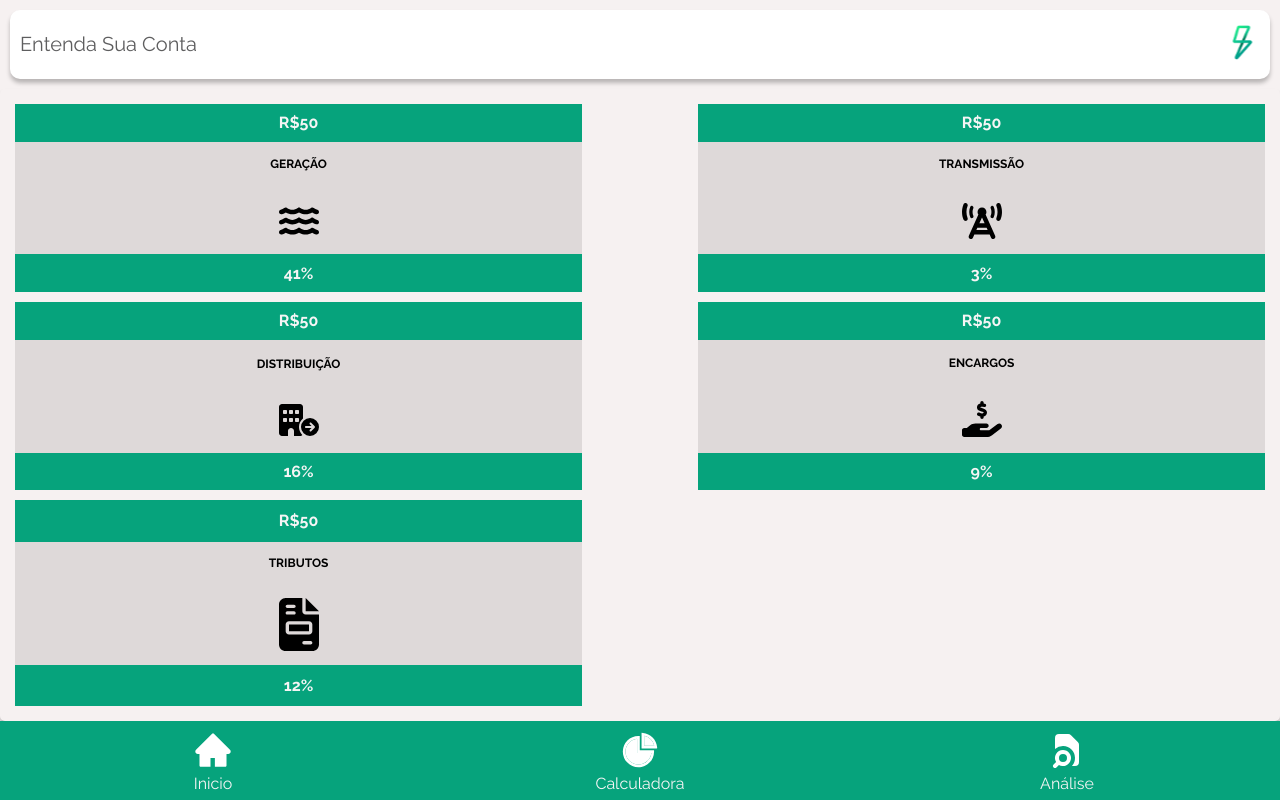
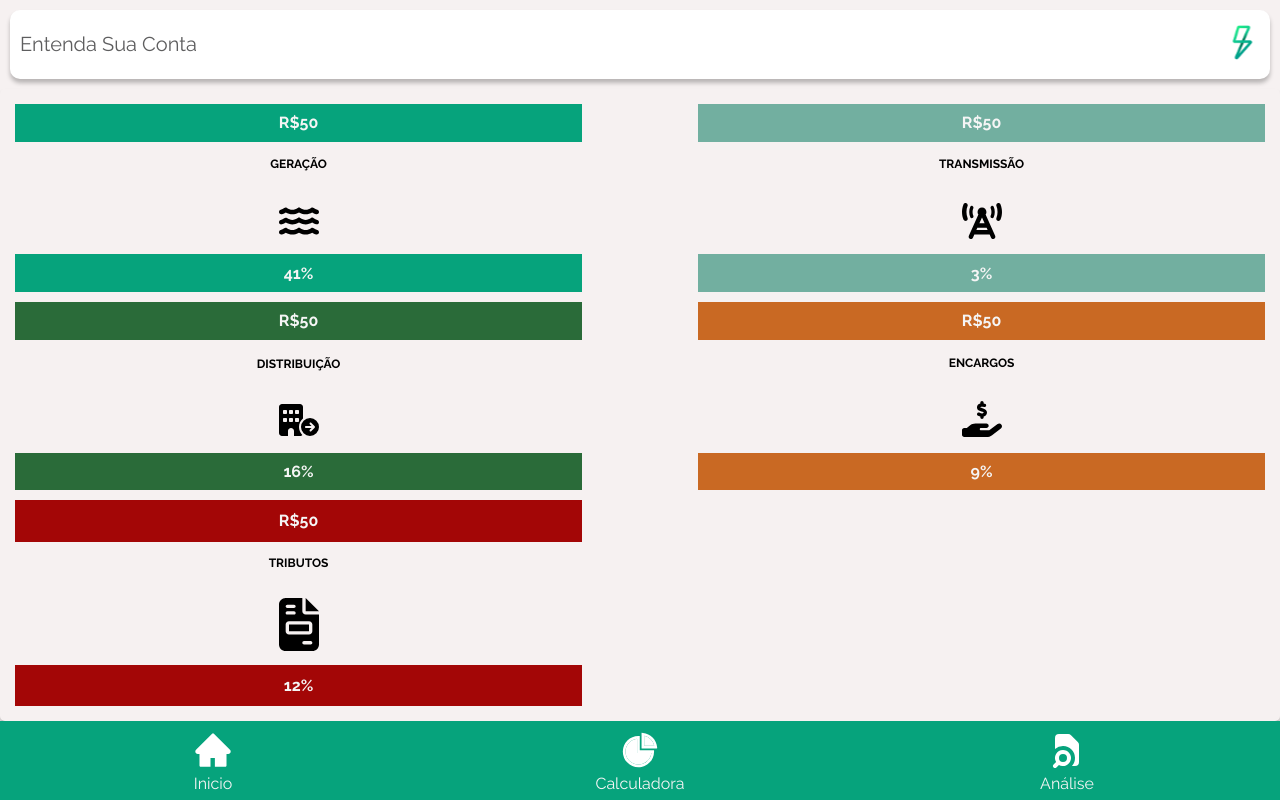
Before and after one commit to IgorNascimentoDEV/3nergize, a React (Vite) app in the folder 3nergizer/: page /Analysis in a window 1280 px wide. Built offline with nearby package versions, Linux system fonts and the light colour scheme.

Commit message:
editando cores separadamente dos componentes da analise

```diff
--- a/3nergizer/src/components/analysisComponents/AnalisyItem.tsx
+++ b/3nergizer/src/components/analysisComponents/AnalisyItem.tsx
@@ -1,12 +1,14 @@
 import React from 'react';
 import * as S from './styles'
+import { CSSProperties } from 'styled-components';
 
 interface AnalisyPanelItemProps {
     value?: number;
     name?: string;
     img?: string;
     rate?: number;
-    children?:React.ReactNode
+    headerColor?:string;
+    botttomColor?:string;
   }
 
   const AnalisyPanelItem = ({
@@ -14,21 +16,21 @@ interface AnalisyPanelItemProps {
     name,
     img,
     rate,
-    children
+    headerColor,
+    botttomColor
   }: AnalisyPanelItemProps) => {
     return (
       <S.StyledAnalisyPanelItem>
-        {children}
-        <header  className="ge">
+        <header style={{backgroundColor:headerColor}}>
           <p>R${value}</p>
         </header>
 
-        <article className="ge tr di en tr">
+        <article>
           <p>{name}</p>
           <img src={img} alt="" />
         </article>
 
-        <footer className="ge tr di en tr">
+        <footer style={{backgroundColor:botttomColor}}>
           <p>{rate}%</p>
         </footer>
       </S.StyledAnalisyPanelItem>
--- a/3nergizer/src/components/analysisComponents/AnalisyPanel.tsx
+++ b/3nergizer/src/components/analysisComponents/AnalisyPanel.tsx
@@ -14,11 +14,46 @@ interface AnalisyPanelProps {}
 const AnalisyPanel = ({}: AnalisyPanelProps) => {
   return (
     <S.StyledAnalisyPanel>
-      <AnalisyPanelItem value={50} name="GERAÇÃO" img={water} rate={41} />
-      <AnalisyPanelItem value={50} name="TRANSMISSÃO" img={tower} rate={3}/>
-      <AnalisyPanelItem value={50} name="DISTRIBUIÇÃO" img={building} rate={16}/>
-      <AnalisyPanelItem value={50} name="ENCARGOS" img={hand} rate={9}/>
-      <AnalisyPanelItem value={50} name="TRIBUTOS" img={file} rate={12}/>
+      <AnalisyPanelItem
+        value={50}
+        name="GERAÇÃO"
+        img={water}
+        rate={41}
+        headerColor="#06A37C"
+        botttomColor="#06A37C"
+      />
+      <AnalisyPanelItem
+        value={50}
+        name="TRANSMISSÃO"
+        img={tower}
+        rate={3}
+        headerColor="#72AFA0"
+        botttomColor="#72AFA0"
+      />
+      <AnalisyPanelItem
+        value={50}
+        name="DISTRIBUIÇÃO"
+        img={building}
+        rate={16}
+        headerColor="#2A6B39"
+        botttomColor="#2A6B39"
+      />
+      <AnalisyPanelItem
+        value={50}
+        name="ENCARGOS"
+        img={hand}
+        rate={9}
+        headerColor="#C96923"
+        botttomColor="#C96923"
+      />
+      <AnalisyPanelItem
+        value={50}
+        name="TRIBUTOS"
+        img={file}
+        rate={12}
+        headerColor="#A30606"
+        botttomColor="#A30606"
+      />
     </S.StyledAnalisyPanel>
   );
 };
--- a/3nergizer/src/components/analysisComponents/styles.ts
+++ b/3nergizer/src/components/analysisComponents/styles.ts
@@ -36,11 +36,12 @@ export const StyledAnalisyPanel = styled.div`
   justify-content: space-between;
 
   box-shadow: 0px 4px 4px rgba(0, 0, 0, 0.25);
-border-radius: 5px;
+  border-radius: 5px;
 
 `;
 
 export const StyledAnalisyPanelItem = styled.div`
+
   width: 45%;
   margin: 5px;
 
@@ -49,13 +50,12 @@ export const StyledAnalisyPanelItem = styled.div`
   justify-content: space-between;
 
 
-
   header{
     display: flex;
     justify-content: center;
     align-items: center;
     height: 20%;
-    background: #06A37C;
+   // background: #06A37C;
 
     p{
       font-weight: bold;
@@ -65,14 +65,13 @@ export const StyledAnalisyPanelItem = styled.div`
     }
   }
 
-
   article{
     display: flex;
     flex-direction: column;
     justify-content: space-around;
     align-items: center;
     height: 60%;
-    background: #DED9D9;
+    //background: #DED9D9;
 
     p{
       font-size: 12px;
@@ -82,6 +81,7 @@ export const StyledAnalisyPanelItem = styled.div`
     img{
       width: 40px;
     }
+
   }
 
   footer{
@@ -89,7 +89,7 @@ export const StyledAnalisyPanelItem = styled.div`
     justify-content: center;
     align-items: center;
     height: 20%;
-    background-color: #06A37C;
+//  background-color: #06A37C;
 
     p{
       font-weight: bold;
```
